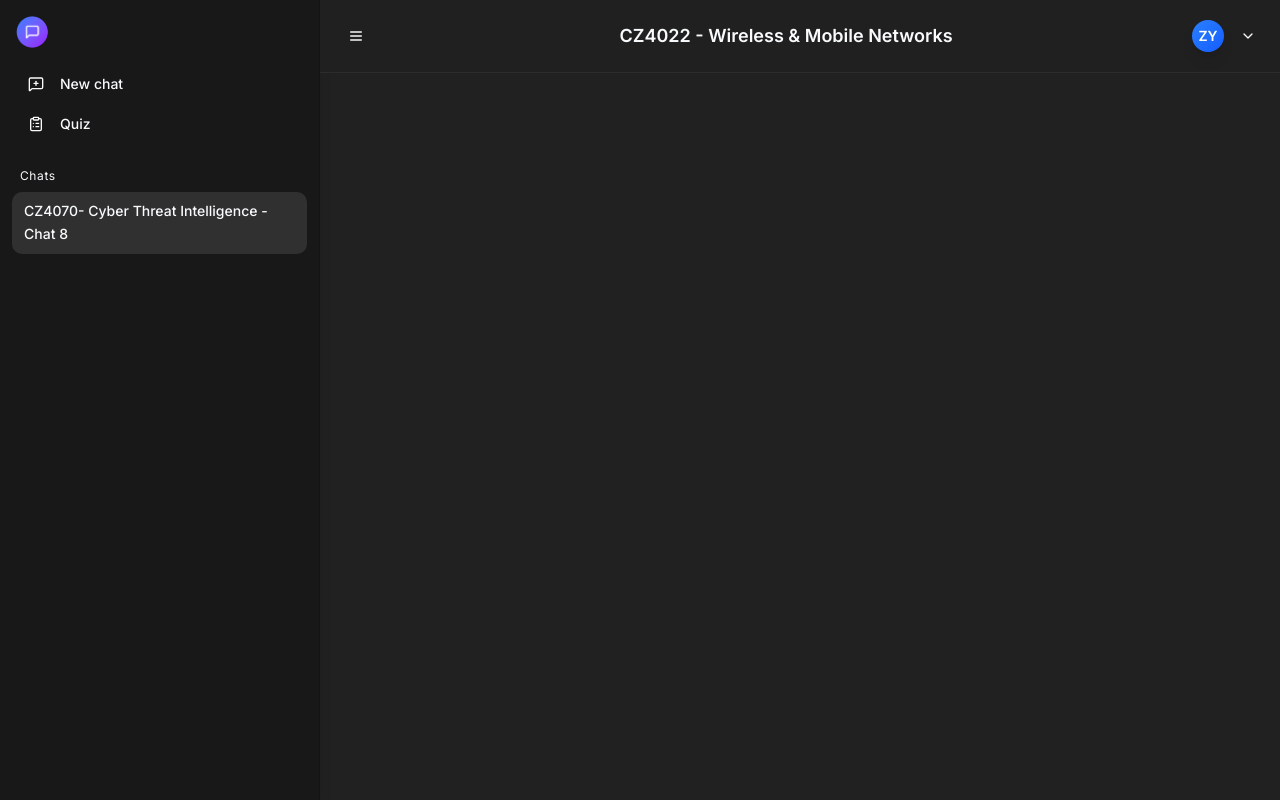
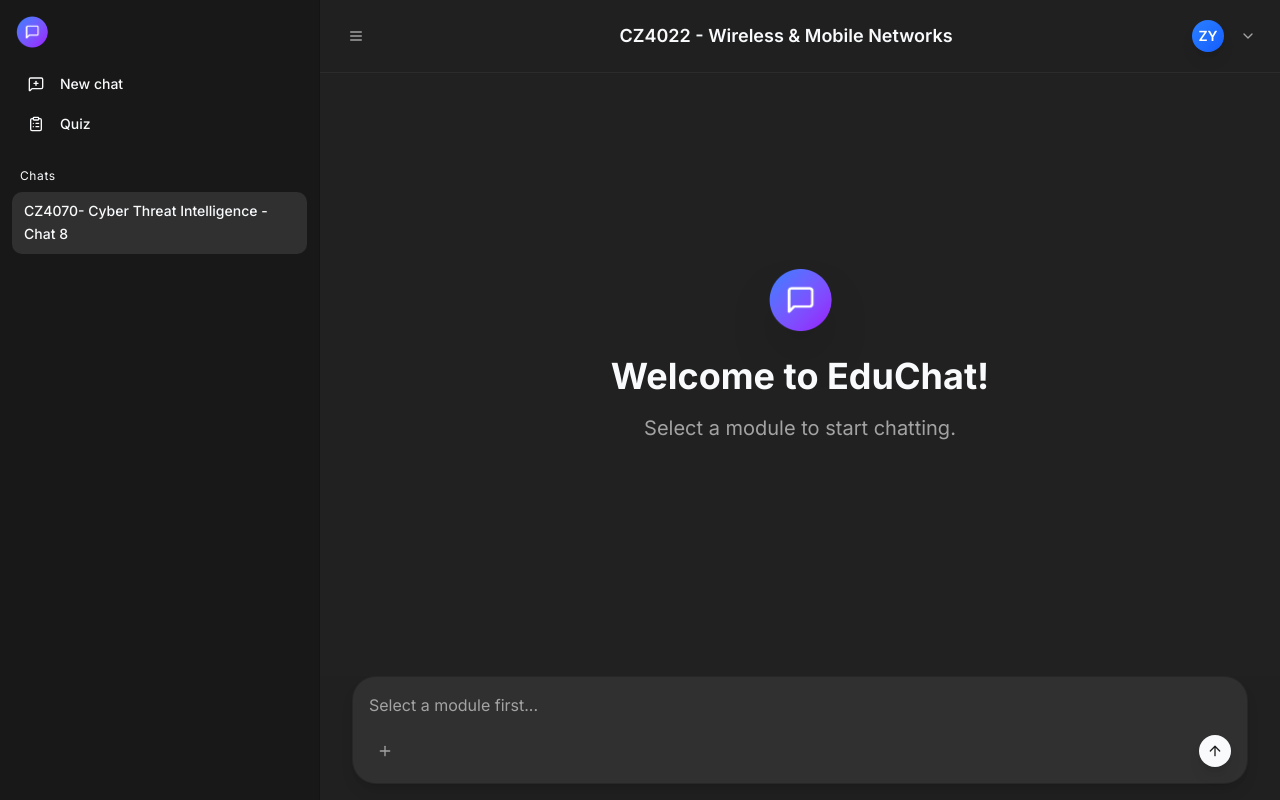
Before and after one commit to czhaoyiii/Chatbot-for-Education, a Next.js app in the folder frontend/: page /chat in a window 1280 px wide. Built offline with nearby package versions, Linux system fonts and the light colour scheme.

Commit message:
Adding chat interface and chat input design

```diff
--- a/frontend/app/chat/page.tsx
+++ b/frontend/app/chat/page.tsx
@@ -1,5 +1,6 @@
 "use client";
 
+import ChatInterface from "@/components/chat-interface";
 import Header from "@/components/header";
 import Sidebar from "@/components/sidebar";
 import { useEffect, useState } from "react";
@@ -50,6 +51,7 @@ export default function ChatPage() {
       <Sidebar isOpen={sidebarOpen} onToggle={toggleSidebar} />
       <div className="flex-1 flex flex-col min-w-0 relative">
         <Header onToggleSidebar={toggleSidebar} />
+        <ChatInterface />
       </div>
     </div>
   );
--- a/frontend/app/globals.css
+++ b/frontend/app/globals.css
@@ -92,7 +92,7 @@
   --secondary: oklch(0.209 0 0);
   --secondary-foreground: oklch(0.984 0.003 247.858);
   --muted: oklch(0.279 0.041 260.031);
-  --muted-foreground: oklch(0.9821 0 0);
+  --muted-foreground: oklch(0.7155 0 0);
   --accent: oklch(0.3092 0 0);
   --accent-foreground: oklch(0.984 0.003 247.858);
   --destructive: oklch(0.704 0.191 22.216);
--- a/frontend/app/page.tsx
+++ b/frontend/app/page.tsx
@@ -2,7 +2,6 @@
 import { Button } from "@/components/ui/button";
 import { useTheme } from "@/contexts/theme-context";
 import {
-  MessageSquare,
   Sun,
   Moon,
   ArrowRight,
--- /dev/null
+++ b/frontend/components/chat-input.tsx
@@ -0,0 +1,73 @@
+import { ArrowUp, Plus } from "lucide-react";
+import { Button } from "./ui/button";
+
+export default function ChatInput() {
+  // Handle Enter key submission
+  const handleKeyDown = (e: React.KeyboardEvent<HTMLTextAreaElement>) => {
+    if (e.key === "Enter" && !e.shiftKey) {
+      e.preventDefault();
+      //   if (input.trim() && !isLoading && currentModule) {
+      //     const form = e.currentTarget.closest("form");
+      //     if (form) {
+      //       const submitEvent = new Event("submit", {
+      //         bubbles: true,
+      //         cancelable: true,
+      //       });
+      //       form.dispatchEvent(submitEvent);
+      //     }
+      //   }
+    }
+  };
+
+  return (
+    <div className="absolute bottom-0 left-0 right-0 bg-background/95 backdrop-blur-sm px-4 pb-4 z-10">
+      <div className="max-w-4xl mx-auto">
+        <form className="relative">
+          <div className="bg-accent rounded-3xl p-4 border border-border hover:border-muted-foreground transition-all duration-200 shadow-lg">
+            {/* Textarea on top */}
+            <div className="mb-3">
+              <textarea
+                placeholder="Select a module first..."
+                onKeyDown={handleKeyDown}
+                rows={1}
+                className="w-full bg-transparent border-none text-foreground placeholder-muted-foreground focus:ring-0 focus:outline-none text-base resize-none leading-6 scrollbar-thin scrollbar-thumb-muted-foreground scrollbar-track-transparent break-words overflow-wrap-anywhere"
+                style={{
+                  minHeight: "24px",
+                  maxHeight: "200px",
+                  wordWrap: "break-word",
+                  overflowWrap: "anywhere",
+                  wordBreak: "break-word",
+                }}
+              />
+            </div>
+
+            {/* Icons row below textarea */}
+            <div className="flex items-center justify-between">
+              {/* Left side */}
+              <div className="flex items-center space-x-3">
+                <Button
+                  type="button"
+                  variant="ghost"
+                  size="sm"
+                  className="text-muted-foreground hover:text-foreground rounded-full hover:bg-accent transition-all duration-200 h-8 w-8 p-0"
+                >
+                  <Plus className="w-4 h-4" />
+                </Button>
+              </div>
+
+              {/* Right side */}
+              <div className="flex items-center space-x-2">
+                <Button
+                  type="submit"
+                  className="bg-foreground text-background hover:bg-muted-foreground rounded-full w-8 h-8 p-0 shadow-lg hover:shadow-xl transition-all duration-200 hover:scale-105 disabled:opacity-50 disabled:cursor-not-allowed disabled:hover:scale-100"
+                >
+                  <ArrowUp className="w-4 h-4" />
+                </Button>
+              </div>
+            </div>
+          </div>
+        </form>
+      </div>
+    </div>
+  );
+}
--- /dev/null
+++ b/frontend/components/chat-interface.tsx
@@ -0,0 +1,39 @@
+import Image from "next/image";
+import { useRef } from "react";
+import ChatInput from "./chat-input";
+
+export default function ChatInterface() {
+  const messagesContainerRef = useRef<HTMLDivElement>(null);
+
+  return (
+    <div className="flex-1 flex flex-col bg-background relative overflow-hidden z-0">
+      {/* Messages Area - Full height with proper overflow and bottom padding */}
+      <div
+        ref={messagesContainerRef}
+        className="flex-1 overflow-y-auto scrollbar-thin scrollbar-thumb-muted scrollbar-track-transparent"
+        style={{ paddingBottom: "160px" }} // Increased space for taller input area
+      >
+        <div className="flex items-center justify-center h-full">
+          <div className="text-center max-w-2xl px-4 animate-fade-in">
+            <div className="mb-6">
+              <Image
+                src="/logo.png"
+                alt="EduChat Logo"
+                width={64}
+                height={64}
+                className="mx-auto mb-4 shadow-2xl rounded-full"
+              />
+            </div>
+            <h1 className="text-4xl font-bold mb-4 text-foreground">
+              Welcome to EduChat!
+            </h1>
+            <p className="text-xl text-muted-foreground leading-relaxed">
+              Select a module to start chatting.
+            </p>
+          </div>
+        </div>
+      </div>
+      <ChatInput />
+    </div>
+  );
+}
```
